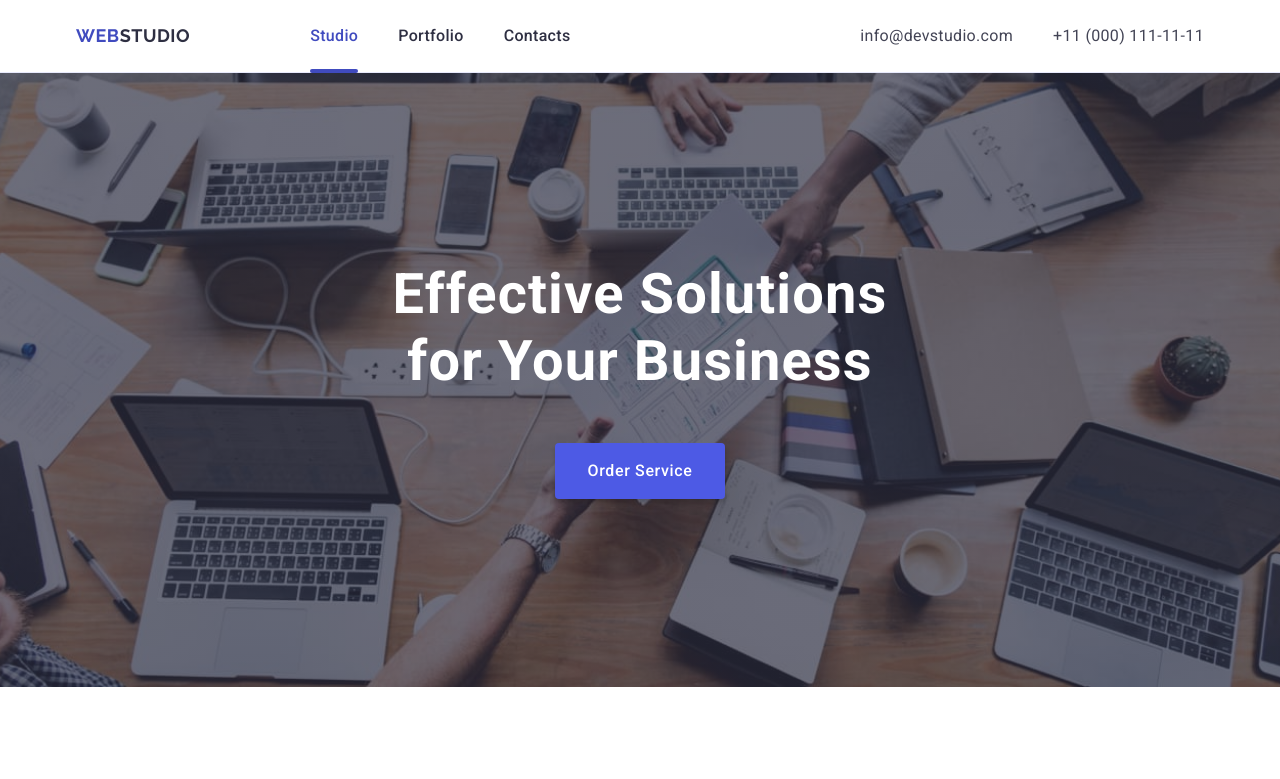
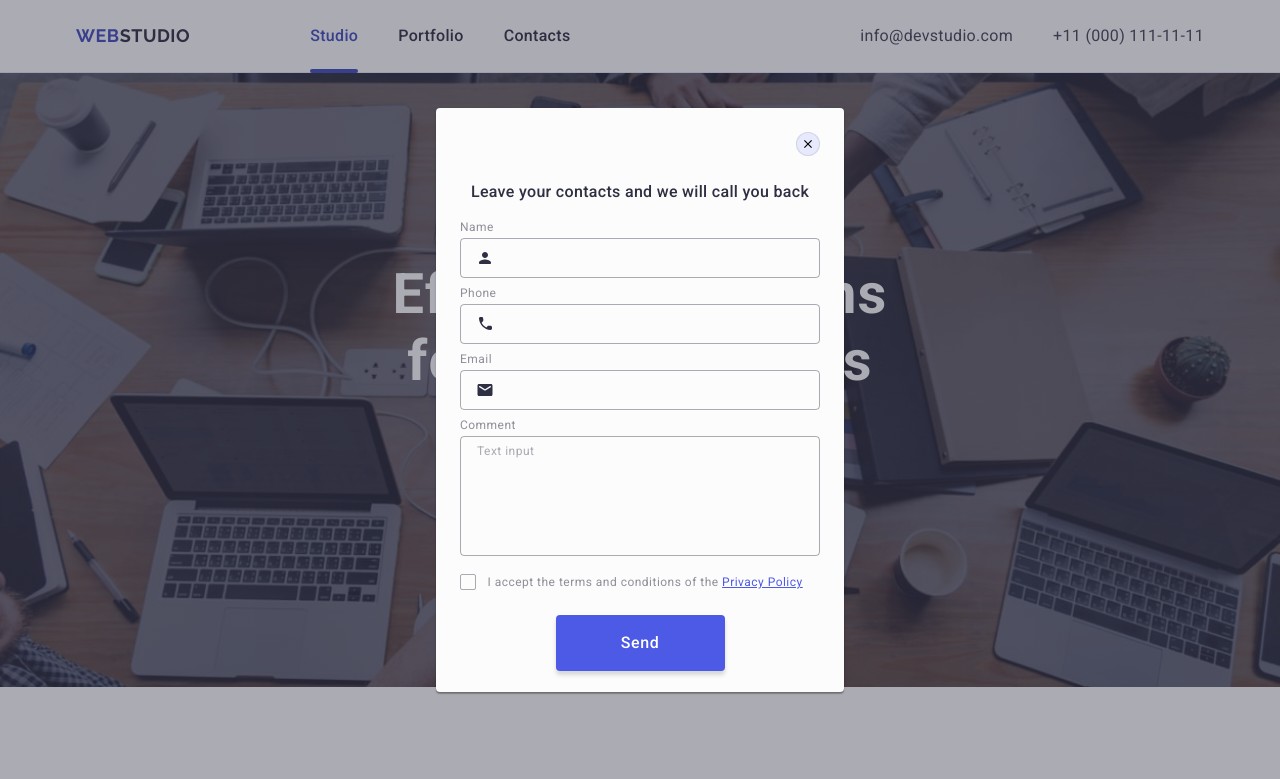
Before and after one commit to AlyonaDmytrenko/goit-markup-hw-06, a plain HTML site: page index.html in a window 1280 px wide. Shown: the top 779 px of the page. Drawn offline with nearby package versions, Linux system fonts and the light colour scheme.

Commit message:
M6 ДЗ 6

```diff
--- a/css/styles.css
+++ b/css/styles.css
@@ -836,8 +836,8 @@ img {
 }
 
 .hero-modal {
-  width: 408px;
-  min-height: 584px;
+  width: 288px;
+  height: 623px;
   border-radius: 4px;
   background-color: #fcfcfc;
   box-shadow: 0px 1px 1px rgba(0, 0, 0, 0.14), 0px 1px 3px rgba(0, 0, 0, 0.12),
@@ -1169,6 +1169,10 @@ img {
   .footer-text {
     max-width: 264px;
   }
+  .hero-modal {
+    width: 408px;
+    height: 584px;
+  }
 }
 
 @media screen and (min-width: 1158px) {
@@ -1270,4 +1274,8 @@ img {
   .footer-social-wrap {
     margin-right: 80px;
   }
+  .hero-modal {
+    width: 408px;
+    height: 584px;
+  }
 }
--- a/index.html
+++ b/index.html
@@ -64,7 +64,7 @@
           </svg>
         </button>
       </div>
-      <div class="menu-mob is-open">
+      <div class="menu-mob">
         <div>
           <button type="button" class="menu-close-button">
             <svg class="menu-close-icon" width="8" height="8">
@@ -836,7 +836,7 @@
         </div>
       </div>
     </footer>
-    <div class="hero-backdrop">
+    <div class="hero-backdrop is-open">
       <div class="hero-modal">
         <button type="button" class="modal-button">
           <svg class="modal-button-icon" width="8" height="8">
```
